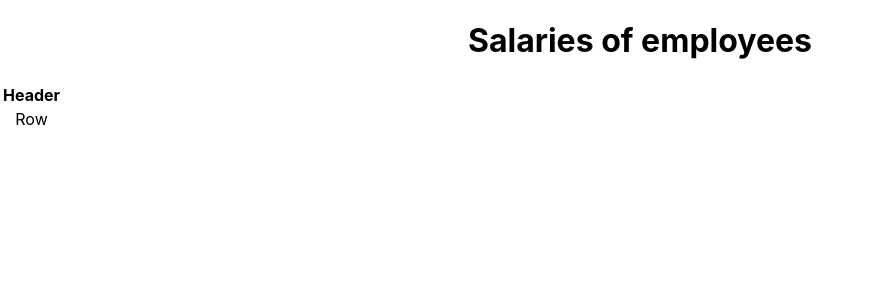
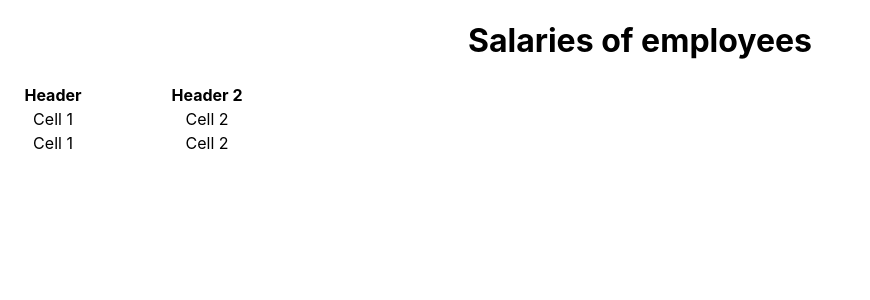
Before and after one commit to wasikjaroslawnet/dreryk-table, a React (Create React App) app: page / in a window 1280 px wide. Shown: the top 300 px of the page, without its empty margins (0-870 px from the left). Built offline with nearby package versions, Linux system fonts and the light colour scheme.

Commit message:
Add TableCell component and fixes related to html table

```diff
--- a/src/components/samples/SalariesEmployeesTable.tsx
+++ b/src/components/samples/SalariesEmployeesTable.tsx
@@ -1,6 +1,7 @@
 import React from 'react';
 import styled from 'styled-components'
 import {Table} from '../table/Table';
+import {TableColumnsConfiguration} from '../../types/TableColumnsConfiguration';
 
 const StyledTableContainer = styled.div`
   text-align: center;
@@ -10,11 +11,22 @@ const StyledTableName = styled.h1`
   font-weight: bold;
 `;
 
+const columns: TableColumnsConfiguration = [
+    {
+        name: 'Header 1',
+        width: 100
+    },
+    {
+        name: 'Header 2',
+        width: 200
+    }
+];
+
 export function SalariesEmployeesTable() {
     return (
         <StyledTableContainer>
             <StyledTableName>Salaries of employees</StyledTableName>
-            <Table columnsConfig={null} data={null}/>
+            <Table columnsConfig={columns} data={null}/>
         </StyledTableContainer>
     )
 }
--- a/src/components/table/Table.tsx
+++ b/src/components/table/Table.tsx
@@ -2,9 +2,11 @@ import React from 'react';
 import styled from 'styled-components'
 import {TableHeader} from './TableHeader';
 import {TableRow} from './TableRow';
+import {TableColumnsConfiguration} from '../../types/TableColumnsConfiguration';
+import {TableCell} from './TableCell';
 
 export type TableProps = {
-    readonly columnsConfig: any;
+    readonly columnsConfig: TableColumnsConfiguration;
     readonly data: any;
 }
 
@@ -13,12 +15,22 @@ const StyledTable = styled.table``;
 export function Table(props: TableProps) {
     return (
         <StyledTable>
-            <tr>
-                <TableHeader onClick={() => console.log('sort')}>Header</TableHeader>
-            </tr>
-            <tr>
-                <TableRow>Row</TableRow>
-            </tr>
+            <thead>
+                <TableRow>
+                    <TableHeader colWidth={100} onClick={() => console.log('sort')}>Header</TableHeader>
+                    <TableHeader colWidth={200} onClick={() => console.log('sort')}>Header 2</TableHeader>
+                </TableRow>
+            </thead>
+            <tbody>
+                <TableRow>
+                    <TableCell>Cell 1</TableCell>
+                    <TableCell>Cell 2</TableCell>
+                </TableRow>
+                <TableRow>
+                    <TableCell>Cell 1</TableCell>
+                    <TableCell>Cell 2</TableCell>
+                </TableRow>
+            </tbody>
         </StyledTable>
     )
 }
--- /dev/null
+++ b/src/components/table/TableCell.tsx
@@ -0,0 +1,14 @@
+import React from 'react';
+import styled from 'styled-components'
+
+export type TableCellProps = React.PropsWithChildren<{}>
+
+const StyledTableCell = styled.td``;
+
+export function TableCell(props: TableCellProps) {
+    return (
+        <StyledTableCell>
+            {props.children}
+        </StyledTableCell>
+    )
+}
--- a/src/components/table/TableHeader.tsx
+++ b/src/components/table/TableHeader.tsx
@@ -1,15 +1,32 @@
 import React from 'react';
 import styled from 'styled-components'
 
-export type TableHeaderProps = React.PropsWithChildren<{
+type TableHeaderProps = React.PropsWithChildren<{
+    /**
+     * Event handler for user click event on table header.
+     */
     readonly onClick: (e: React.MouseEvent<HTMLTableHeaderCellElement>) => void;
+    /**
+     * The width of the column expressed in pixels.
+     */
+    readonly colWidth: number;
 }>
 
-const StyledTableHeader = styled.th``;
+type StyledTableHeaderProps = Pick<TableHeaderProps, 'colWidth'>;
+
+const StyledTableHeader = styled.th<StyledTableHeaderProps>`
+  min-width: ${props => `${props.colWidth}px`};
+  max-width: ${props => `${props.colWidth}px`};
+  overflow-wrap: anywhere;
+`;
 
 export function TableHeader(props: TableHeaderProps) {
+    if (props.colWidth <= 0) {
+        throw new Error(`The column width must be a positive numerical value. (${props.colWidth})`);
+    }
+
     return (
-        <StyledTableHeader onClick={props.onClick}>
+        <StyledTableHeader colWidth={props.colWidth} onClick={props.onClick}>
             {props.children}
         </StyledTableHeader>
     )
--- a/src/components/table/TableRow.tsx
+++ b/src/components/table/TableRow.tsx
@@ -3,7 +3,7 @@ import styled from 'styled-components'
 
 export type TableRowProps = React.PropsWithChildren<{}>
 
-const StyledTableRow = styled.td``;
+const StyledTableRow = styled.tr``;
 
 export function TableRow(props: TableRowProps) {
     return (
--- a/src/types/TableColumnsConfiguration.ts
+++ b/src/types/TableColumnsConfiguration.ts
@@ -1,3 +1,6 @@
 import {TableColumnConfiguration} from './TableColumnConfiguration';
 
+/**
+ * Table column configuration list.
+ */
 export type TableColumnsConfiguration = TableColumnConfiguration[];
```
